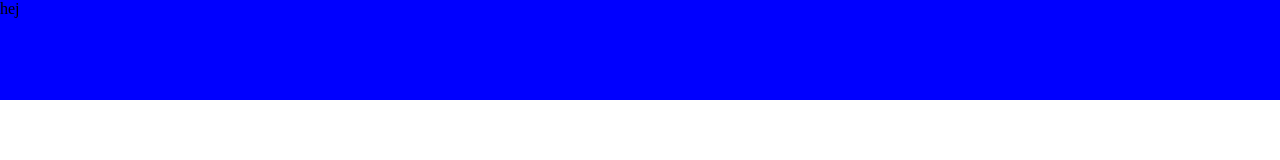
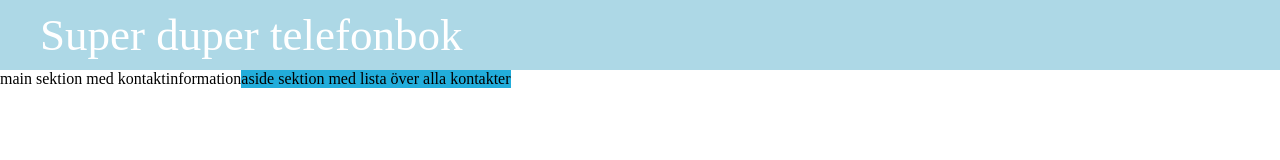
Before and after one commit to teeboteebo/phonebook, a website: page www/index.html in a window 1280 px wide. Drawn offline with Linux system fonts and the light colour scheme.

Commit message:
fooling around with some styling - not worthy

```diff
--- a/scss/style.scss
+++ b/scss/style.scss
@@ -1,7 +1,26 @@
-body {
-  margin: 0;
-  header {
-  background-color: blue;
-  height: 100px;
+html {
+  height: 100%;
+  body {
+    height: 100%;
+    margin: 0;
+    header {
+      background-color: lightblue;
+      height: 70px;
+      font-size: 45px;
+      line-height: 70px;
+      color: white;
+      padding: 0 40px;
+    }
+    main {
+      display: inline-block;
+      max-width: 50%;
+      height: calc(100%-70px);
+    }
+    aside {
+      display: inline-block;
+
+      max-width: 50%;
+      background-color: rgb(34, 173, 219);
+    }
   }
 }
--- a/www/index.js
+++ b/www/index.js
@@ -1,4 +1,13 @@
 let header = document.createElement('header');
-header.innerHTML = 'hej'
+header.innerHTML = 'Super duper telefonbok'
 header.setAttribute('class', 'header')
-document.body.append(header);
+
+let main = document.createElement('main');
+main.innerHTML = 'main sektion med kontaktinformation'
+main.setAttribute('class', 'contact-information')
+
+let aside = document.createElement('aside')
+aside.innerHTML = 'aside sektion med lista över alla kontakter'
+aside.setAttribute('class', 'contact-list')
+
+document.body.append(header, main, aside);
```
Also changed, not shown: www/css/style.css.
